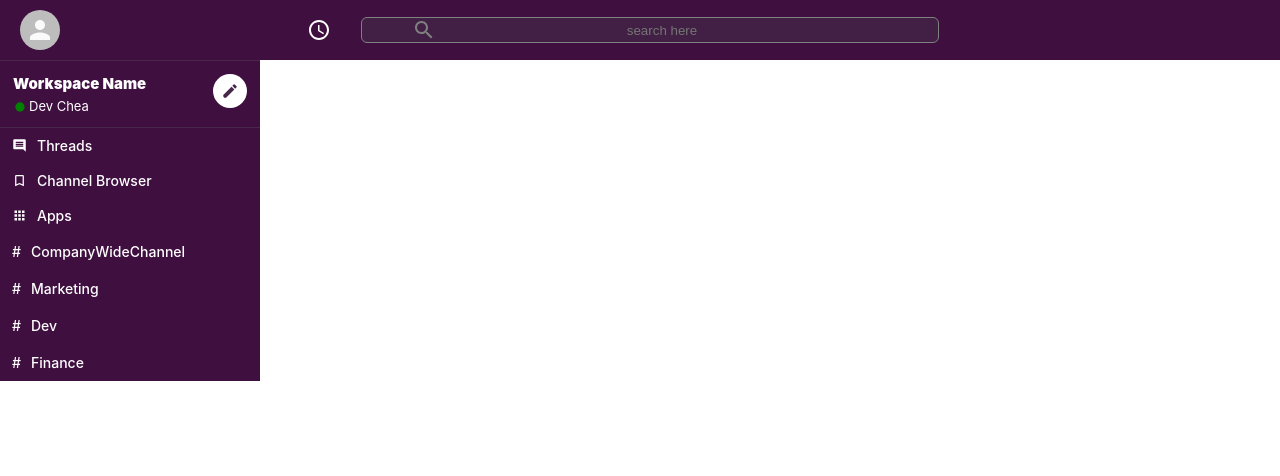
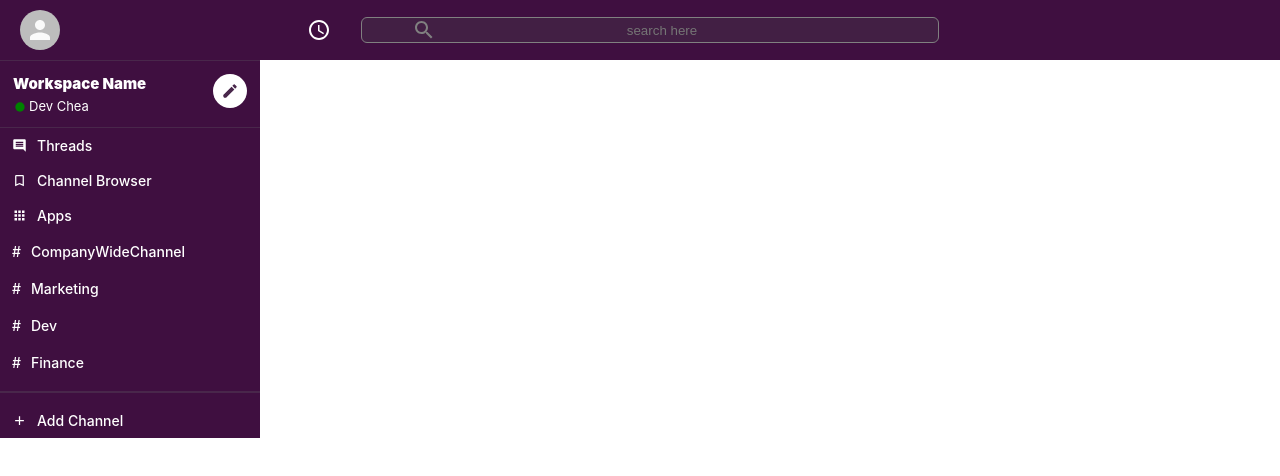
Before and after one commit to devchea/slack-chat, a React (Create React App) app in the folder slack-chat/: page / in a window 1280 px wide. Shown: the top 476 px of the page. Built offline with nearby package versions, Linux system fonts and the light colour scheme.

Commit message:
sidebarchannel more css updates

```diff
--- a/slack-chat/src/Sidebar.css
+++ b/slack-chat/src/Sidebar.css
@@ -36,6 +36,11 @@
   color: green;
 }
 
+.sidebar > hr {
+  margin-top: 10px;
+  margin-bottom: 10px;
+  border: 1px solid #49274b
+}
 .sidebar__header > .MuiSvgIcon-root {
   padding: 8px;
   color: #49274b;
--- a/slack-chat/src/Sidebar.js
+++ b/slack-chat/src/Sidebar.js
@@ -6,6 +6,7 @@
 import InsertCommentIcon from '@material-ui/icons/InsertComment'
 import BookmarkBorderIcon from "@material-ui/icons/BookmarkBorder"
 import AppsIcon from "@material-ui/icons/Apps"
+import AddIcon from "@material-ui/icons/Add"
 
 function Sidebar() {
   return (
@@ -27,6 +28,8 @@
       <SidebarOption title="Marketing" />
       <SidebarOption title="Dev" />
       <SidebarOption title="Finance" />
+      <hr />
+      <SidebarOption Icon={AddIcon} title="Add Channel" />
     </div>
   );
 }
```
